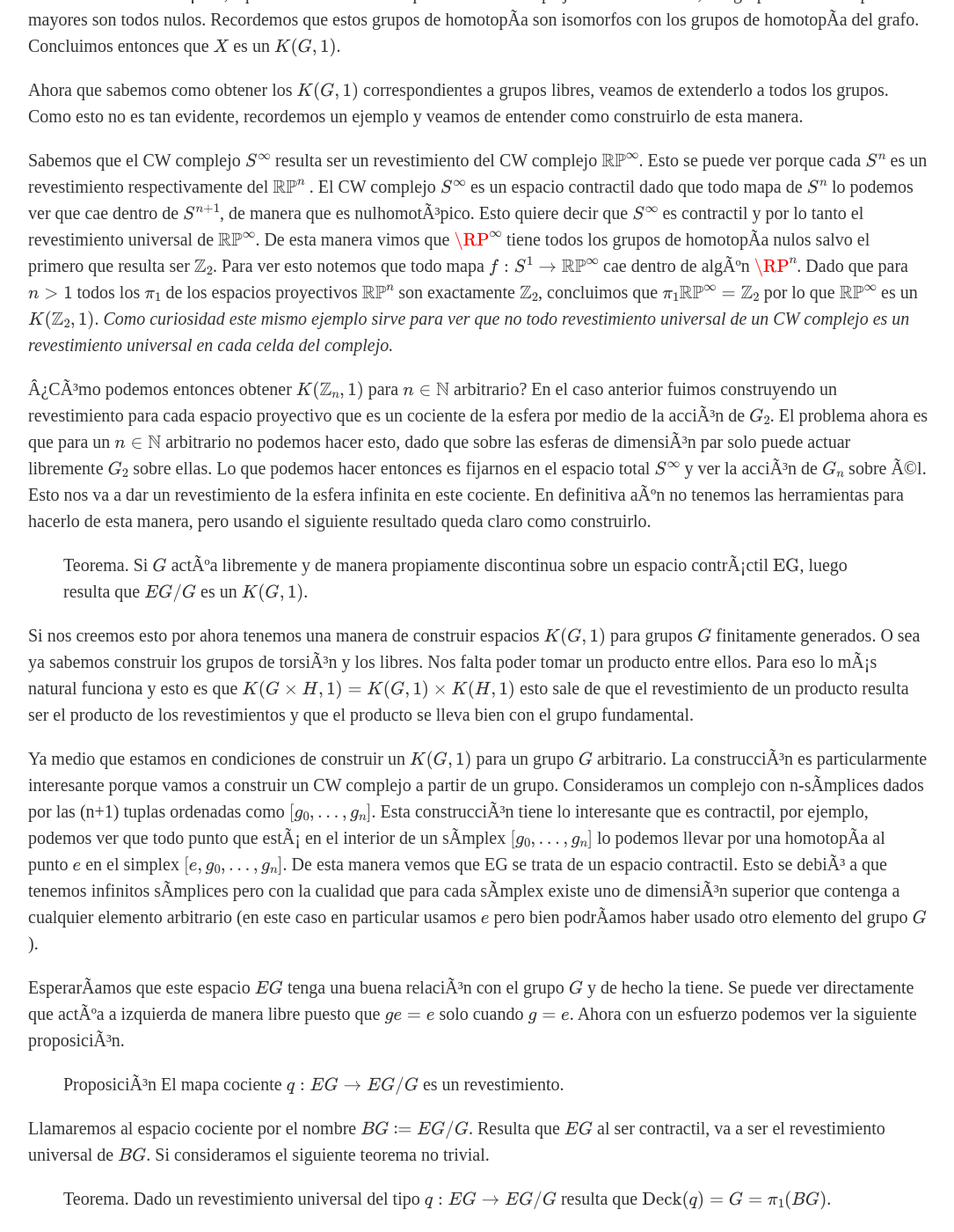
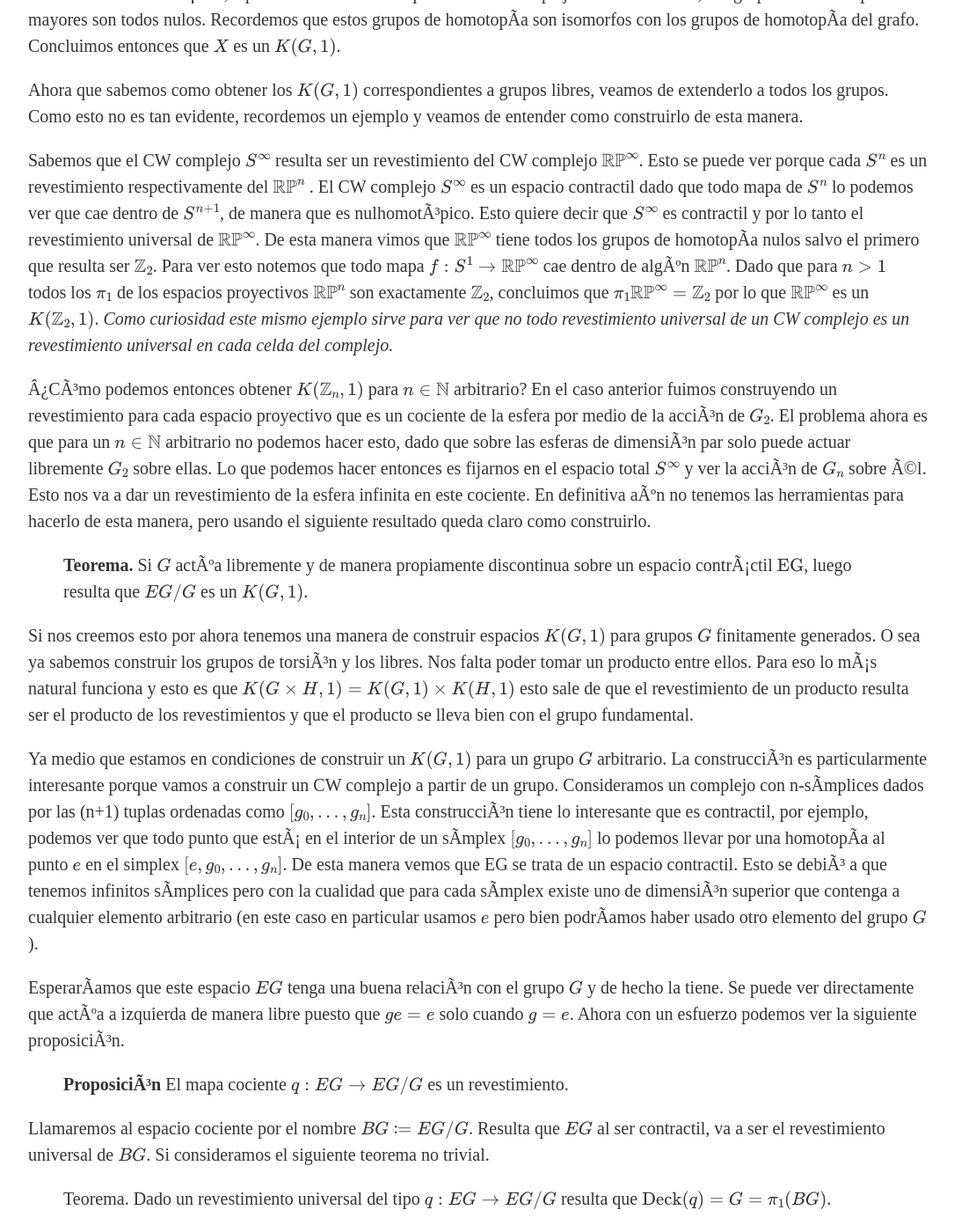
Before and after one commit to leolerena/leolerena.github.io, a Jekyll site: the page built from _posts/2020-06-04-esp-clasif.md, in a window 1280 px wide and 1400 px high, scrolled down 642 px. Shown: the whole window at 88% size, without its empty margins (96-1181 px from the left). Built offline with Jekyll 4.4.1, drawn with Linux system fonts in a browser that asks for light colours; formulas are drawn with MathJax 3; a script that is not in the unit is left out; some of the changed text lies outside the part shown.

Commit message:
Update 2020-06-04-esp-clasif.md

```diff
--- a/_posts/2020-06-04-esp-clasif.md
+++ b/_posts/2020-06-04-esp-clasif.md
@@ -5,24 +5,23 @@ mathjax: true
 date: 2020-04-06
 ---
 
-
 Antes que nada quiero decir que estas notas las había tomado cuando estaba cursando topología algebraica allá un año atrás cuando aún eramos libres de ir a la facultad. Pienso subir algunos otros apuntes misceláneos que tengo por ahí dando vuelta en la pc por lo menos para que estén en algún lugar con posibilidad (remota) de ser útiles para alguien.
 
 ------------------------------
 Estos son espacios que su tipo homotópico depende exclusivamente de su grupo fundamental. Esto es que si $X$ es $K(G,1)$ luego su grupo fundamental $\pi_1 X=G$ y los demás grupos de homotopía son nulos. Además pediremos que sea un CW complejo conexo para tener resultados de clasificación más simpáticos.
 
-**Una construcción de $K(G,1)$ usando espacio clasificante.**
+****Una construcción de $K(G,1)$ usando espacio clasificante.****
 
 El primer ejemplo que viene a la cabeza es el de $S^1$ que resulta ser un $K(\mathbb Z,1)$. ¿Cómo podemos extender este resultado para grupos abelianos finitamente generados? Pensemos en un grafo $X$ que sabemos que tiene grupo fundamental generado por los ciclos que resulta ser $G$ un grupo libre. Su revestimiento debe ser un grafo pero simplemente conexo. Esto es que su revestimiento sea un árbol, equivalentemente. Dado que es un CW complejo de dimensión 1, sus grupos de homotopía mayores son todos nulos. Recordemos que estos grupos de homotopía son isomorfos con los grupos de homotopía del grafo. Concluimos entonces que $X$ es un $K(G,1)$.
 
 Ahora que sabemos como obtener los $K(G,1)$ correspondientes a grupos libres, veamos de extenderlo a todos los grupos. Como esto no es tan evidente, recordemos un ejemplo y veamos de entender como construirlo de esta manera.
 
-Sabemos que el CW complejo $S^{\infty}$ resulta ser un revestimiento del CW complejo $\mathbb{RP}^{\infty}$. Esto se puede ver porque cada $S^n$ es un revestimiento respectivamente del $\mathbb{RP}^n$ . El CW complejo $S^{\infty} $ es un espacio contractil dado que todo mapa de $S^n$ lo podemos ver que cae dentro de $S^{n+1}$, de manera que es nulhomotópico. Esto quiere decir que $S^{\infty}$ es contractil y por lo tanto el revestimiento universal de $\mathbb{RP}^{\infty}$. De esta manera vimos que $\RP^{\infty}$ tiene todos los grupos de homotopía nulos salvo el primero que resulta ser $\mathbb Z_2$. Para ver esto notemos que todo mapa $f:S^1 \to \mathbb{RP}^{\infty}$ cae dentro de algún $\RP^n$. Dado que para $n>1$ todos los $\pi_1$ de los espacios proyectivos $\mathbb{RP}^n$ son exactamente $\mathbb Z_2$, concluimos que
+Sabemos que el CW complejo $S^{\infty}$ resulta ser un revestimiento del CW complejo $\mathbb{RP}^{\infty}$. Esto se puede ver porque cada $S^n$ es un revestimiento respectivamente del $\mathbb{RP}^n$ . El CW complejo $S^{\infty} $ es un espacio contractil dado que todo mapa de $S^n$ lo podemos ver que cae dentro de $S^{n+1}$, de manera que es nulhomotópico. Esto quiere decir que $S^{\infty}$ es contractil y por lo tanto el revestimiento universal de $\mathbb{RP}^{\infty}$. De esta manera vimos que $\mathbb{RP}^{\infty}$ tiene todos los grupos de homotopía nulos salvo el primero que resulta ser $\mathbb Z_2$. Para ver esto notemos que todo mapa $f:S^1 \to \mathbb{RP}^{\infty}$ cae dentro de algún $\mathbb{RP}^n$. Dado que para $n>1$ todos los $\pi_1$ de los espacios proyectivos $\mathbb{RP}^n$ son exactamente $\mathbb Z_2$, concluimos que
 $$\pi_1 \mathbb{RP}^{\infty} = \mathbb Z_2$$ por lo que $\mathbb{RP}^{\infty}$ es un $K(\mathbb Z_2, 1)$.
 _Como curiosidad este mismo ejemplo sirve para ver que no todo revestimiento universal de un CW complejo es un revestimiento universal en cada celda del complejo._
 
 ¿Cómo podemos entonces obtener $K(\mathbb Z_n,1)$ para $n\in \mathbb N$ arbitrario? En el caso anterior fuimos construyendo un revestimiento para cada espacio proyectivo que es un cociente de la esfera por medio de la acción de $G_2$. El problema ahora es que para un $n \in \mathbb N$ arbitrario no podemos hacer esto, dado que sobre las esferas de dimensión par solo puede actuar libremente $G_2$ sobre ellas. Lo que podemos hacer entonces es fijarnos en el espacio total $S^{\infty}$ y ver la acción de $G_n$ sobre él. Esto nos va a dar un revestimiento de la esfera infinita en este cociente. En definitiva aún no tenemos las herramientas para hacerlo de esta manera, pero usando el siguiente resultado queda claro como construirlo.
-> Teorema.
+> **Teorema.**
 	Si $G$ actúa libremente y de manera propiamente discontinua sobre un espacio contráctil $\operatorname{EG}$, luego resulta que $EG/G$ es un $K(G,1)$.
 
 
@@ -35,7 +34,7 @@ esto sale de que el revestimiento de un producto resulta ser el producto de los
 Ya medio que estamos en condiciones de construir un $K(G,1)$ para un grupo $G$ arbitrario. La construcción es particularmente interesante porque vamos a construir un CW complejo a partir de un grupo. Consideramos un complejo con n-símplices dados por las (n+1) tuplas ordenadas como $[g_0, \dots, g_n]$. Esta construcción tiene lo interesante que es contractil, por ejemplo, podemos ver que todo punto que está en el interior de un símplex $[g_0, \dots, g_n]$ lo podemos llevar por una homotopía al punto $e$ en el simplex $[e,g_0, \dots, g_n]$. De esta manera vemos que EG se trata de un espacio contractil. Esto se debió a que tenemos infinitos símplices pero con la cualidad que para cada símplex existe uno de dimensión superior que contenga a cualquier elemento arbitrario (en este caso en particular usamos $e$ pero bien podríamos haber usado otro elemento del grupo $G$).
 
 Esperaríamos que este espacio $EG$ tenga una buena relación con el grupo $G$ y de hecho la tiene. Se puede ver directamente que actúa a izquierda de manera libre puesto que $ge=e$ solo cuando $g=e$. Ahora con un esfuerzo podemos ver la siguiente proposición.
-> Proposición
+> **Proposición**
 	El mapa cociente $q:EG \to EG/G$ es un revestimiento.
 
 Llamaremos al espacio cociente por el nombre $BG \coloneqq EG/G$. Resulta que $EG$ al ser contractil, va a ser el revestimiento universal de $BG$. Si consideramos el siguiente teorema no trivial.
@@ -51,7 +50,7 @@ $$
 
 Ya tenemos construidos los espacios $K(G,1)$, nos gustaría saber qué relación hay entre ellos. Es decir dados dos espacios de la familia de espacios $K(G,1)$, ¿qué tienen en común? El siguiente resultado es super importante, ya que nos dice que estos espacios son todos homotópicamente equivalentes. Esto medio que lo podríamos intuir dado que tienen los mismos grupos de homotopía y quizá por Whitehead podríamos ver que son homotópicamente equivalentes. El problema es que para usar Whitehead necesitamos que los isomorfismos inducidos en los grupos homotópicos provengan de una misma función y esto no es nada trivial de hacer para espacios genéricos. Aún así tenemos una pequeña esperanza dado que solo hay un grupo de homotopía no trivial. En particular podemos ver que vale la siguiente proposición que esconde la dificultad de este resultado.
 
-> Proposición
+>** Proposición**
 	Sea $(X,x_0)$ un CW complejo, $Y$ un $K(G,1)$ luego todo morfismo
 	\[\phi:\pi_1(X) \to G\]
 	 se realiza como el inducido por una función continua $f:X \to Y$.
```
